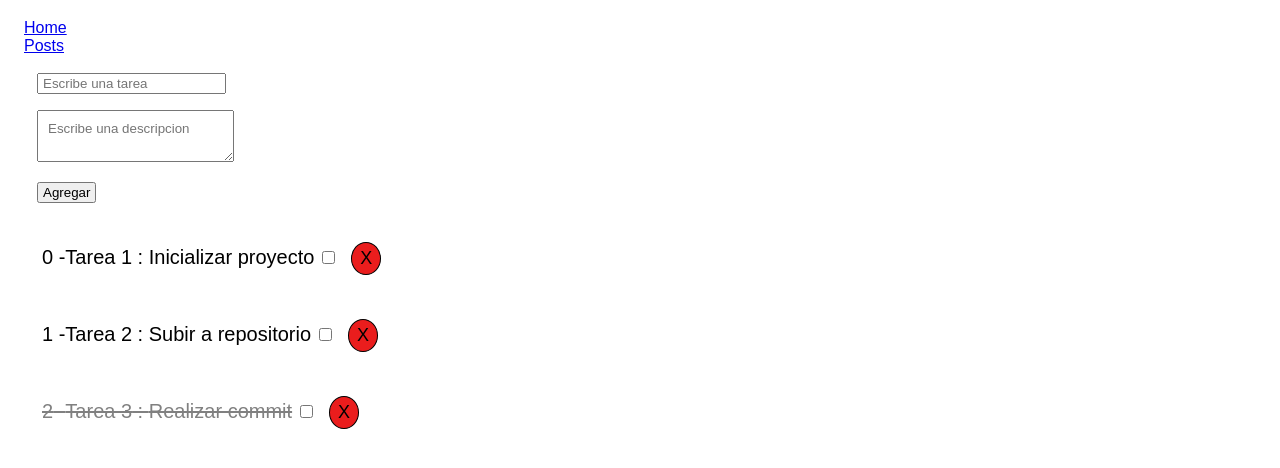
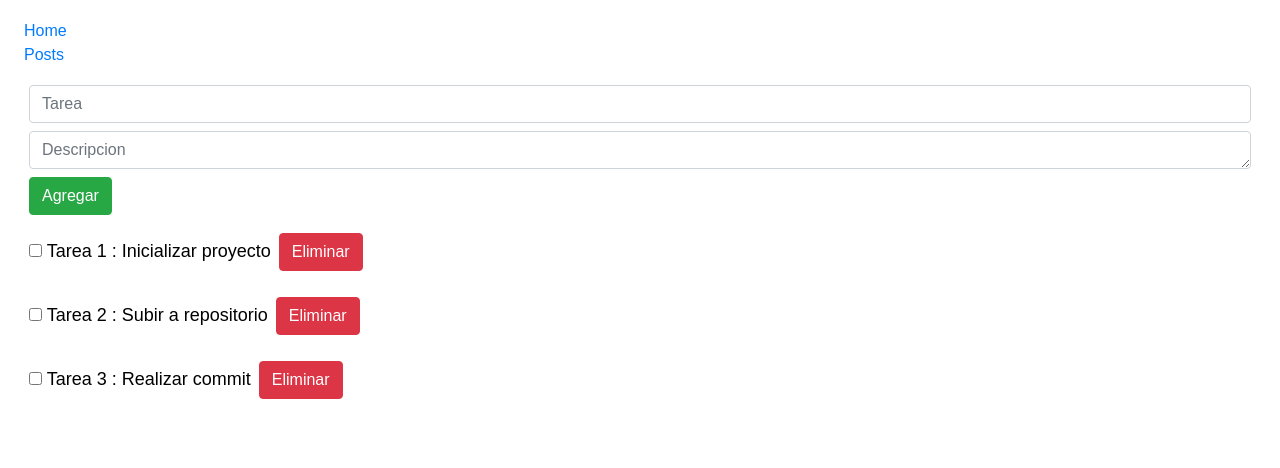
Before and after one commit to cruzmanuelar/React-States-Form-Router, a React (Create React App) app: page / in a window 1280 px wide. Shown: the top 468 px of the page. Built offline with nearby package versions, Linux system fonts and the light colour scheme.

Commit message:
PostBootstrap, TareaTrue

```diff
--- a/src/App.js
+++ b/src/App.js
@@ -5,6 +5,7 @@ import Tareas from './componentes/Tareas';
 import FormularioTareas from './componentes/FormularioTareas';
 import Post from './componentes/Post';
 import { BrowserRouter as Router, Route, Link} from 'react-router-dom';
+import 'bootstrap/dist/css/bootstrap.min.css';
 
 class App extends React.Component{
 
@@ -14,6 +15,7 @@ class App extends React.Component{
     const nuevaTarea = {
       titulo:titulo,
       descripcion:descripcion,
+      hecho:true,
       id:this.state.tareas.length
     }
     this.setState({
--- a/src/componentes/FormularioTareas.js
+++ b/src/componentes/FormularioTareas.js
@@ -1,4 +1,6 @@
 import React from 'react';
+import Button from 'react-bootstrap/Button';
+import Form from 'react-bootstrap/Form';
 
 class FormularioTareas extends React.Component{
 
@@ -10,6 +12,10 @@ class FormularioTareas extends React.Component{
     onSubmit = (e) => {
         e.preventDefault();
         this.props.agregarTarea(this.state.titulo,this.state.descripcion);
+        this.setState({
+            titulo:"",
+            descripcion:""
+        })
 
     }
 
@@ -23,18 +29,21 @@ class FormularioTareas extends React.Component{
     render(){
         return(
             <form onSubmit={this.onSubmit}>
-                <input type="text"
-                    name="titulo"
-                    placeholder="Escribe una tarea"
-                    onChange={this.onChange} value={this.state.titulo}/>
-                    <br/>
-
-                <textarea placeholder="Escribe una descripcion"
+                <Form.Control type="text"
+                className="my-2"
+                placeholder="Tarea"
+                name="titulo"
+                onChange={this.onChange} value={this.state.titulo}
+                />
+                <Form.Control
+                className="my-2"
+                as="textarea"
                 name="descripcion"
-                onChange={this.onChange} value={this.state.descripcion}>
-                </textarea>
-                <br/>
-                <input value="Agregar" type="submit"/>
+                rows="1"
+                placeholder="Descripcion"
+                onChange={this.onChange} value={this.state.descripcion}
+                />
+                <Button value="Agregar" variant="success" type="submit">Agregar</Button>
             </form>
         )
     }
--- a/src/componentes/Post.js
+++ b/src/componentes/Post.js
@@ -1,4 +1,5 @@
-import React, { Component } from 'react'
+import React, { Component } from 'react';
+import Card from 'react-bootstrap/Card';
 
 export default class Post extends Component {
 
@@ -15,16 +16,32 @@ export default class Post extends Component {
     render() {
         return (
             <div>
-                <h3>Post</h3>
+                <Card className="my-2">
+                    <Card.Body style={estiloPost}>
+                        Posts
+                    </Card.Body>
+                </Card>
                 {
                     this.state.post.map(post=>{
-                        return <div key={post.id}>
-                            <h2>{post.title}</h2>
-                            <p>{post.body}</p>
-                        </div>
+                        return <Card className="my-1" key={post.id}>
+                            <Card.Header style={titlePost}>Post #{post.id}</Card.Header>
+                            <Card.Title className="ml-2">Titulo: {post.title}</Card.Title>
+                            <Card.Text className="py-2">{post.body}</Card.Text>
+                        </Card>
                     })
                 }
             </div>
         )
     }
 }
+
+const estiloPost = {
+    fontSize:'20px',
+    padding:'8px',
+    textAlign:'center',
+    fontWeight:'600',
+    backgroundColor:'#86A3DA',
+}
+const titlePost = {
+    backgroundColor:'#C2D2F1'
+}
--- a/src/componentes/Tarea.js
+++ b/src/componentes/Tarea.js
@@ -1,14 +1,17 @@
 import React from 'react';
 import PropTypes from 'prop-types';
+import Button from 'react-bootstrap/Button';
 
 class Tarea extends React.Component{
 
     estiloTarea(){
         return {
-            fontSize:'20px',
+            fontSize:'18px',
             color: this.props.tarea.hecho ? 'black' : 'gray',
             textDecoration: this.props.tarea.hecho ? 'none' : 'line-through ',
-            backgroundColor:''
+            backgroundColor:'',
+            margin:'0px',
+            padding:'0px'
         }
     }
 
@@ -18,12 +21,12 @@ class Tarea extends React.Component{
         const { tarea } = this.props;
 
         return(
-            <p style={this.estiloTarea()}>
-                {tarea.id} -
-                {tarea.titulo} : {tarea.descripcion}
-                <input type="checkbox" onChange={this.props.checkTarea.bind(this,tarea.id)}/>
-                <button style={btnElimnar} onClick={this.props.eliminarTarea.bind(this,tarea.id)}>X</button>
-            </p>
+            <div>
+                <p style={this.estiloTarea()}>
+                <input type="checkbox" onChange={this.props.checkTarea.bind(this,tarea.id)}/> {tarea.titulo} : {tarea.descripcion}
+                <Button variant="danger m-2" onClick={this.props.eliminarTarea.bind(this,tarea.id)}>Eliminar</Button>
+                </p>
+            </div>
         )
     }
 }
@@ -32,7 +35,7 @@ Tarea.propTypes = {
     tarea : PropTypes.object.isRequired
 }
 
-//Estilo en línea para el button
+/*Estilo en línea para el button
 const btnElimnar = {
     fontSize:'18px',
     borderRadius:'50%',
@@ -40,5 +43,7 @@ const btnElimnar = {
     backgroundColor:'#EA1D1D',
     border:'1px solid black'
 }
+Estilo antiguo de button --> style={btnElimnar}
+*/
 
 export default Tarea;
--- a/src/tareas/tareas.json
+++ b/src/tareas/tareas.json
@@ -15,7 +15,7 @@
         "id":2,
         "titulo":"Tarea 3",
         "descripcion":"Realizar commit",
-        "hecho":false
+        "hecho":true
     }
 
 ]
```
